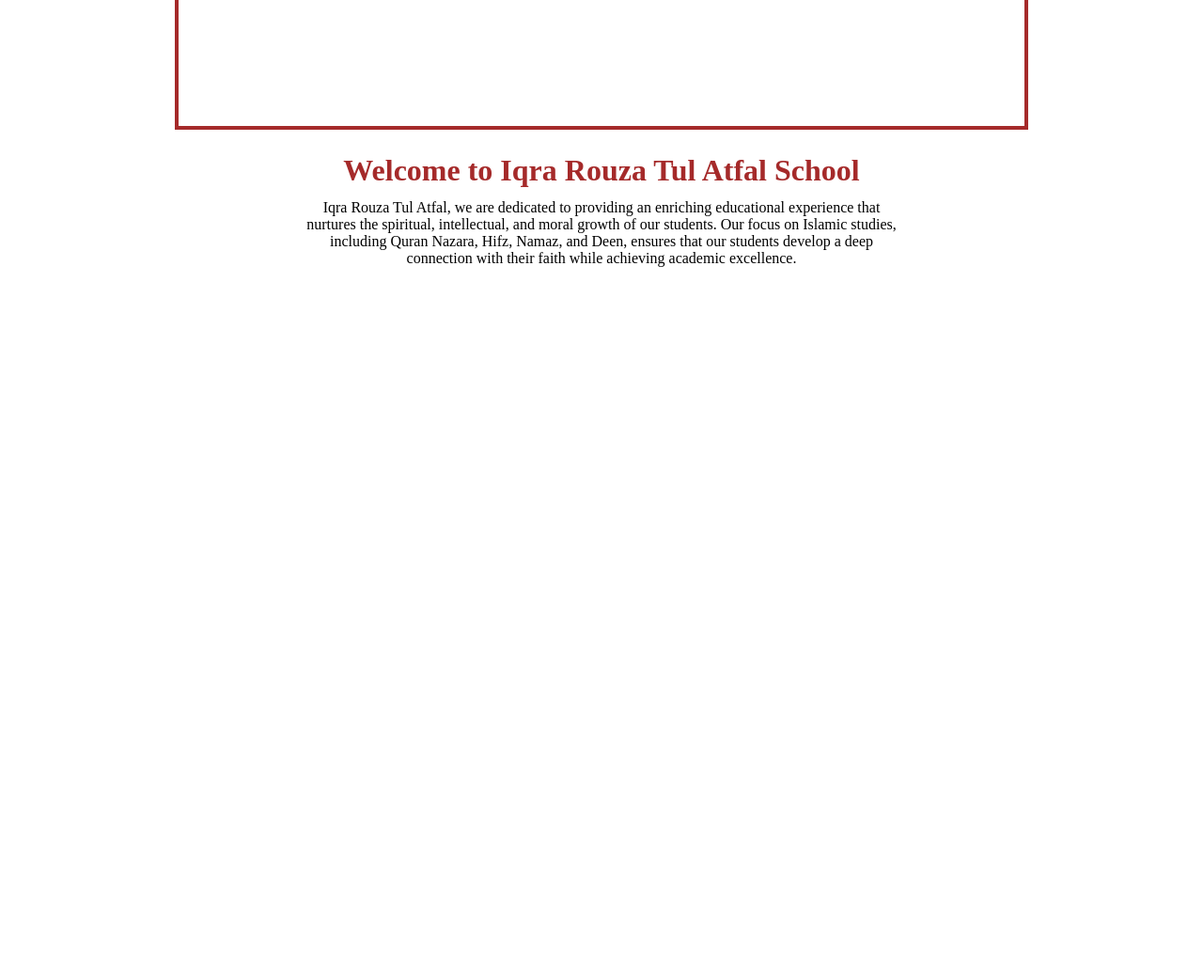
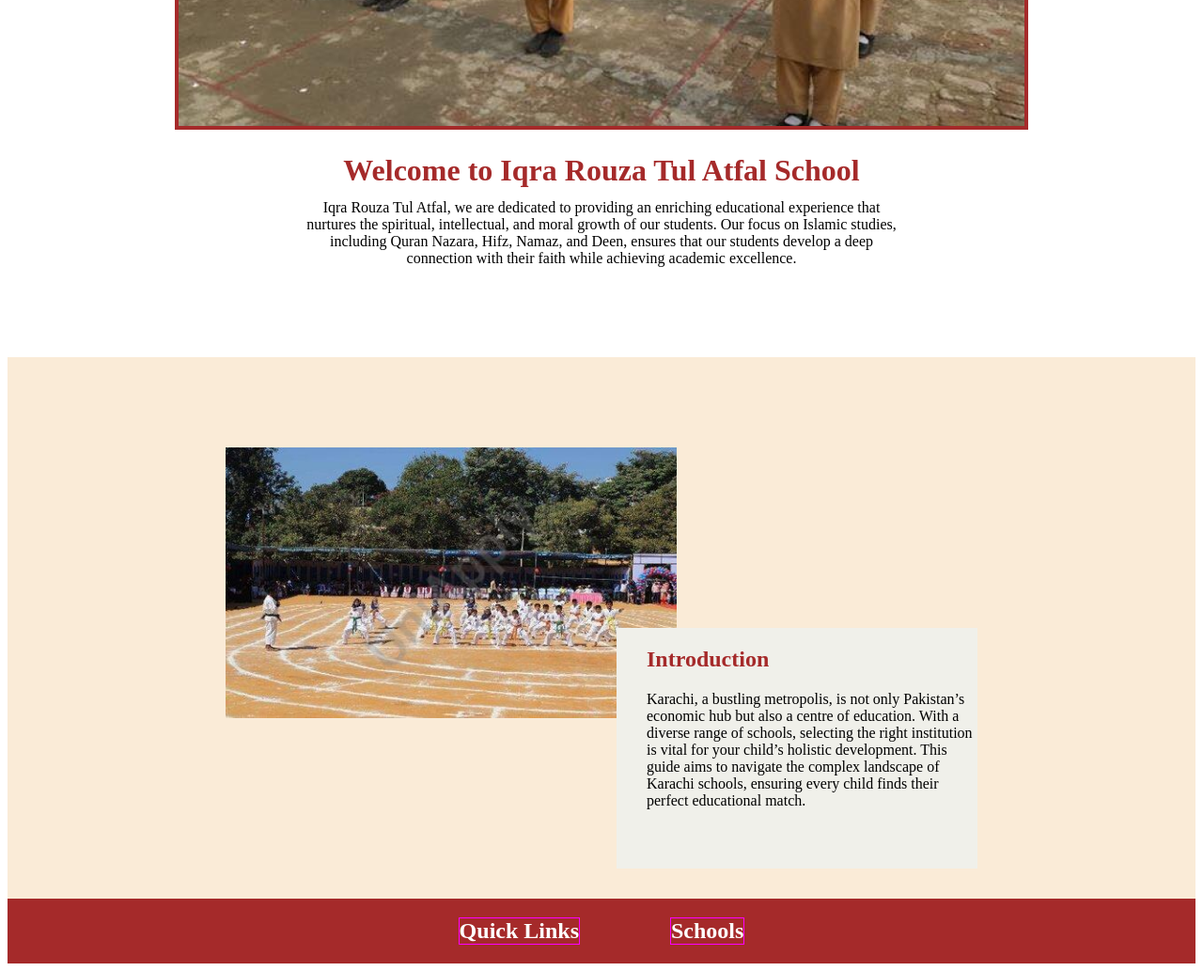
Before and after one commit to Umerqureshi786/Iqra-School-Website, a plain HTML site: page index.html in a window 1280 px wide. Shown: the part 611-1644 px from the top of the page at 94% size. Before the commit the page ends 911 px from the top, so only its background shows below. Drawn offline with Linux system fonts and the light colour scheme.

Commit message:
Add files via upload

```diff
--- a/index.html
+++ b/index.html
@@ -65,6 +65,19 @@
             </div>
         </div>
 
+        <div class="MixContent">
+
+            <div class="MixImage"><img src="Playing.jpg" alt="Playing"></div>
+
+            <div class="content">
+                <h2>Introduction</h2>
+                <p>Karachi, a bustling metropolis, is not only Pakistan’s economic hub but also a centre of education.
+                    With a diverse range of schools, selecting the right institution is vital for your child’s holistic
+                    development. This guide aims to navigate the complex landscape of Karachi schools, ensuring every
+                    child finds their perfect educational match. </p>
+            </div>
+        </div>
+
 
 
 
@@ -76,4 +89,14 @@
 </body>
 
 
+<footer>
+    <div id="footercontainer">
+        <h2>Quick Links</h2>
+        <h2 class="heading">Schools</h2>
+
+    </div>
+</footer>
+
+
+
 </html>
--- a/style.css
+++ b/style.css
@@ -1,3 +1,8 @@
+/* #wholebody{
+    background-color: rgb(250, 245, 171);
+} */
+
+
 div.logo {
     /* border: 1px solid black; */
     display: flex;
@@ -140,3 +145,59 @@
 .slider .slide:nth-child(3) {
     left: 200%;
 }
+
+
+
+.MixContent{
+    background-color: antiquewhite;
+    height: 36rem;
+    display:flex;
+    justify-content: center;
+    margin-top: 6rem;
+}
+
+
+.MixImage >img{
+    margin-top: 6rem;
+    /* height: 24rem; */
+    width: 30rem;
+    /* border: 2px solid firebrick; */
+}
+
+.content{
+    /* border: 2px solid black; */
+    width: 24rem;
+    height:16rem;
+    margin-left: -4rem;
+    margin-top: 18rem;
+    background-color: rgb(240, 240, 234);
+
+}
+
+
+.content > h2{
+    margin-left: 2rem;
+    color: brown;
+
+}
+
+.content > p{
+    margin-left: 2rem;
+
+}
+
+#footercontainer{
+    background-color: brown;
+    display: flex;
+    justify-content: center;
+}
+
+#footercontainer>h2{
+    color: white;
+    display:inline ;
+    border: 1px solid fuchsia;
+}
+
+.heading{
+    margin-left: 6rem;
+}
```
Also changed, not shown: Logo.jpg (added), Playing.jpg (added), Students 1.jpg (added), Students 2.jpg (added), Students 3.jpg (added).
